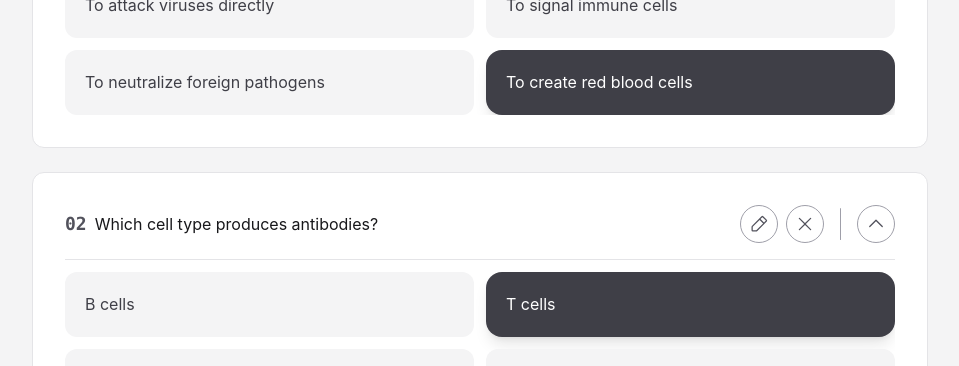
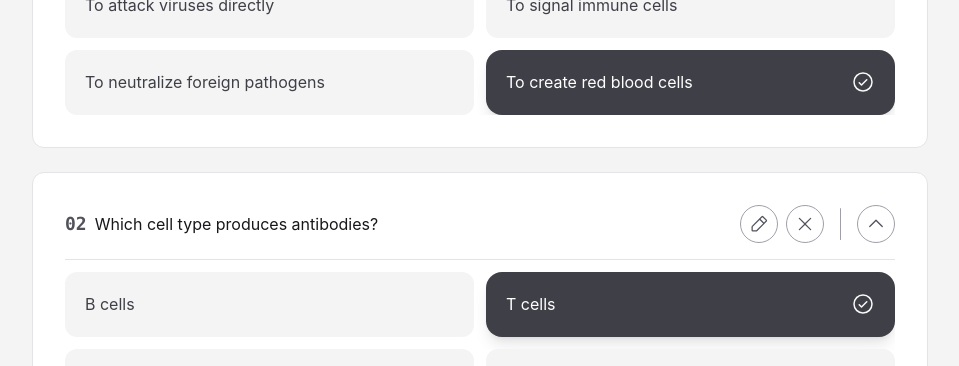
Before and after one commit to rabiibanine/quizlive, a React (Vite) app: page /quiz-editor in a window 1280 px wide. Shown: the part 389-755 px from the top of the page, without its empty margins (160-1119 px from the left). Built offline with nearby package versions, Linux system fonts and the light colour scheme.

Commit message:
feat: add checkmark to indicate correct choice

```diff
--- a/src/components/QuestionCard.tsx
+++ b/src/components/QuestionCard.tsx
@@ -2,7 +2,13 @@ import { useState } from "react";
 
 import Card from "@/components/Card";
 
-import { XIcon, PencilSimpleIcon, CaretDownIcon, CheckIcon } from "@phosphor-icons/react";
+import {
+  XIcon,
+  PencilSimpleIcon,
+  CaretDownIcon,
+  CheckIcon,
+  CheckCircleIcon,
+} from "@phosphor-icons/react";
 import { AnimatePresence, motion } from "motion/react";
 
 interface Choice {
@@ -151,6 +157,9 @@ export default function QuestionCard({ question, index, onDelete, onEdit }: Ques
                     ) : (
                       <span className="border-b border-transparent">{choices[cIndex]}</span>
                     )}
+                    <CheckCircleIcon
+                      className={`min-w-6 h-6 + ${isCorrectChoice ? "text-zinc-50 " : "text-transparent "} + ${isEditing ? "ml-2" : "ml-auto"}`}
+                    ></CheckCircleIcon>
                   </Card>
                 );
               })}
```
